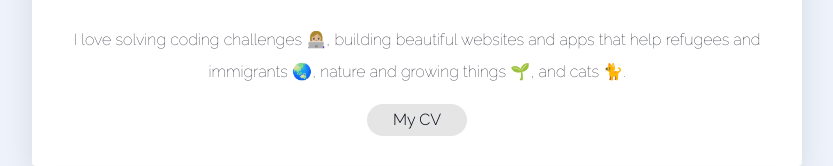
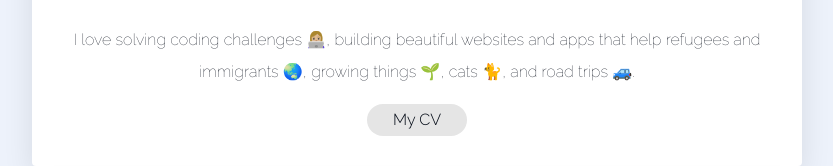
Before and after one commit to jennyglassmyer/profile, a plain HTML site: page index.html in a window 1280 px wide. Shown: the part 332-498 px from the top of the page, without its empty margins (223-1056 px from the left). Drawn offline with Linux system fonts and the light colour scheme; a web font is replaced by a local one.

Commit message:
update description

```diff
--- a/index.html
+++ b/index.html
@@ -17,7 +17,7 @@
         <h1>Hi, I'm Jenny 🤟🏻</h1>
         <h2>Software Engineer and Le Wagon Student</h2>
         <img src="images/IMG_8364.png" width=200px alt="Jenny profile picture" class="img-circle">
-        <p>I love solving coding challenges 👩🏼‍💻, building beautiful websites and apps that help refugees and immigrants 🌏, nature and growing things 🌱, and cats 🐈. </p>
+        <p>I love solving coding challenges 👩🏼‍💻, building beautiful websites and apps that help refugees and immigrants 🌏, growing things 🌱, cats 🐈, and road trips 🚙. </p>
         <div class="button">
           <a href="#" class="link-text">My CV</a>
         </div>
```
